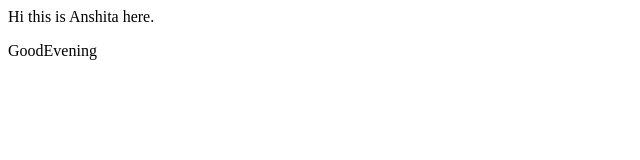
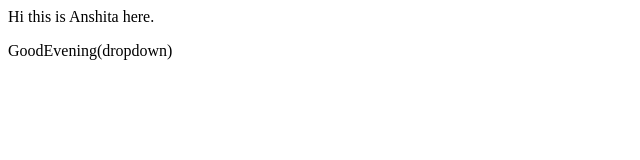
Before and after one commit to Student-Anshita/LocalRepo, a plain HTML site: page index.html in a window 1280 px wide. Shown: the full height of the page, 0-640 px from the left. Drawn offline with Linux system fonts and the light colour scheme.

Commit message:
add dropdown

```diff
--- a/index.html
+++ b/index.html
@@ -1,2 +1,2 @@
 <p>Hi this is Anshita here.</p>
-<p>GoodEvening</p>
+<p>GoodEvening(dropdown)</p>
```
